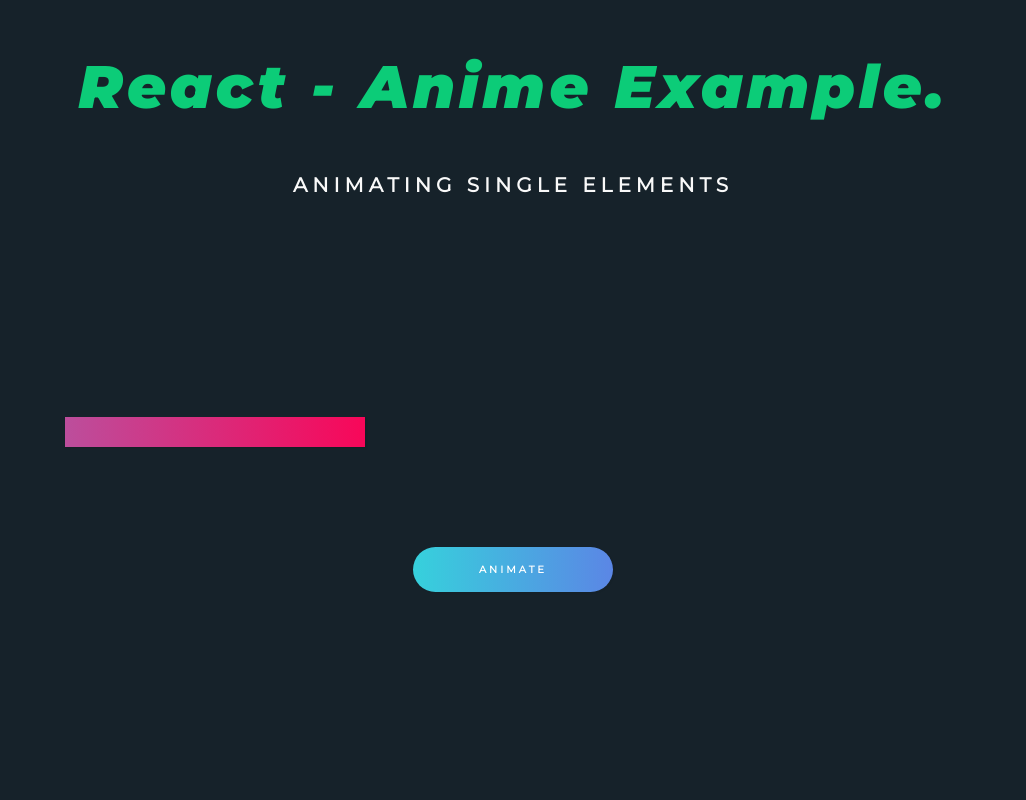
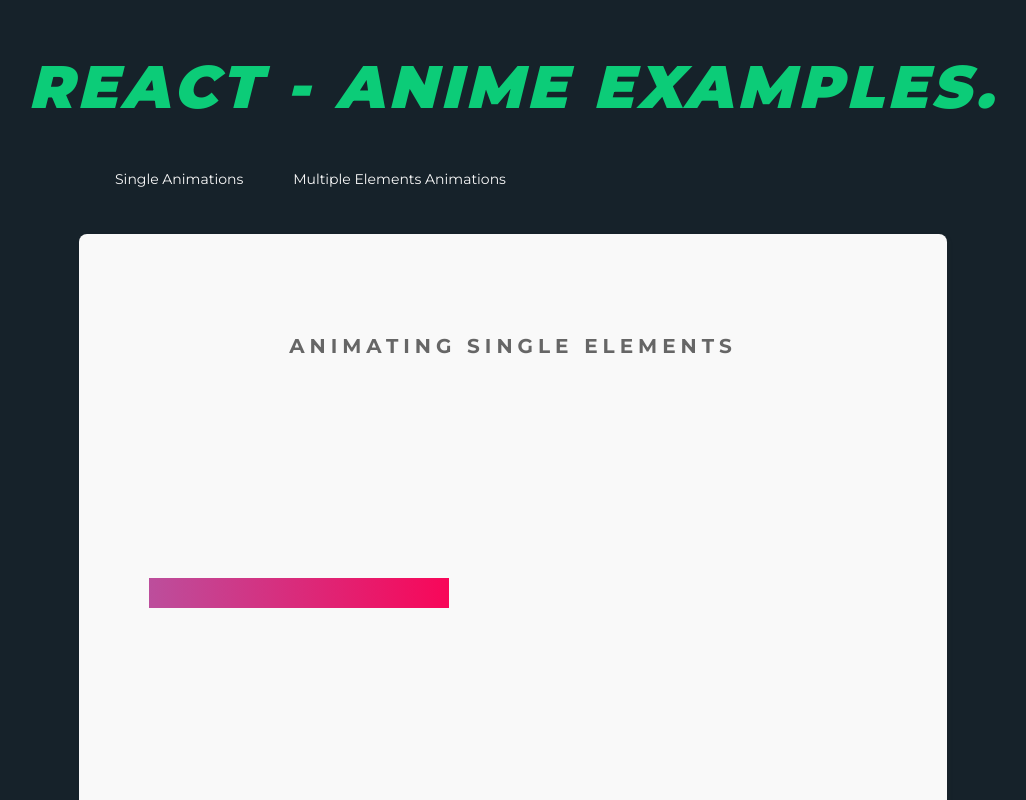
Before and after one commit to iykazrji/React-AnimeJS-Examples, a React (Create React App) app: page / in a window 1280 px wide. Shown: the whole page, without its empty margins (127-1153 px from the left). Built offline with nearby package versions, Linux system fonts and the light colour scheme.

Commit message:
Added Single animations page

```diff
--- a/public/index.html
+++ b/public/index.html
@@ -11,7 +11,8 @@
     <link rel="manifest" href="%PUBLIC_URL%/manifest.json">
     <link rel="shortcut icon" href="%PUBLIC_URL%/favicon.ico">
     <link href="https://fonts.googleapis.com/css?family=Montserrat" rel="stylesheet">
-    <link href="https://fonts.googleapis.com/css?family=Montserrat:900i" rel="stylesheet">
+    <link href="https://fonts.googleapis.com/css?family=Montserrat:700" rel="stylesheet">
+    <link href="https://fonts.googleapis.com/css?family=Montserrat:900" rel="stylesheet">
     <!--
       Notice the use of %PUBLIC_URL% in the tags above.
       It will be replaced with the URL of the `public` folder during the build.
--- a/src/App.js
+++ b/src/App.js
@@ -1,20 +1,25 @@
-import React, { Component } from 'react';
-import {
-  BrowserRouter as Router,
-  Route,
-  Switch,
-} from 'react-router-dom'
-
-import SingleAnimations from './pages/single-animations/single-animations.js'
-import SingleAnimation from './pages/single-animations/single-animations.js';
+import React, { Component } from "react";
+import { BrowserRouter as Router, Route, Switch } from "react-router-dom";
+import Styled from "styled-components";
+import SingleAnimation from "./pages/single-animations/single-animations.js";
+import MultipleAnimations from "./pages/multiple-animations/multiple-animaitons.js";
+import { MenuComponent } from "./components/menu-component";
+import { PageTitleSpan1, PageTitleContainer, AppWrapper, MenuWrapper } from "./styled-components";
 
 class App extends Component {
   render() {
     return (
       <Router>
-        <Switch>
-          <Route path='/' component={SingleAnimation} />
-        </Switch>
+        <AppWrapper>
+          <PageTitleContainer>
+            <PageTitleSpan1>React - Anime Examples.</PageTitleSpan1>
+          </PageTitleContainer>
+          <MenuWrapper>
+            <MenuComponent />
+          </MenuWrapper>
+            <Route exact path="/" component={SingleAnimation} />
+            <Route path="/multiple-animations" component={MultipleAnimations} />
+          </AppWrapper>
       </Router>
     );
   }
--- /dev/null
+++ b/src/components/menu-component.js
@@ -0,0 +1,30 @@
+import React from 'react';
+import { Link } from 'react-router-dom';
+import Styled from 'styled-components';
+
+const MenuComponentUl = Styled.ul`
+    list-style: none;
+    display: flex;
+    flex-direction: row;
+    padding: 0px;
+    align-items: center;
+    justify-content: center;
+    flex-spacing: space-around;
+    color: #f9f9f9;
+    li{
+        margin-left: 50px;
+        a{
+            color: #f9f9f9;
+            text-decoration: none;
+            font-size: 14px;
+        }
+    }
+`
+export const MenuComponent  = (props)=>{
+    return(
+         <MenuComponentUl>
+            <li><Link to="/">Single Animations</Link></li>
+            <li><Link to="/multiple-animations">Multiple Elements Animations</Link></li>
+         </MenuComponentUl>
+    )
+}
--- /dev/null
+++ b/src/pages/multiple-animations/multiple-animaitons.js
@@ -0,0 +1,23 @@
+import React, { Component } from 'react';
+import Styled from 'styled-components';
+
+import { BgContainer, PageTitleP1, AnimationContainer, AnimeButton } from "../../styled-components";
+
+
+
+class MultipleAnimations extends Component {
+    render() {
+        return (
+            <div>
+                <BgContainer>
+                    <PageTitleP1>Multiple Animations</PageTitleP1>
+                    <AnimationContainer>
+                        <AnimeButton href="#"> Animation </AnimeButton>
+                    </AnimationContainer>
+                </BgContainer>
+            </div>
+        );
+    }
+}
+
+export default MultipleAnimations;
--- a/src/pages/single-animations/single-animations.js
+++ b/src/pages/single-animations/single-animations.js
@@ -10,7 +10,7 @@
   AnimeElement,
   AnimeButton,
   PageTitleP1
-} from "./styled-components";
+} from "../../styled-components";
 
 const AnimateElement = (target, animate) => {
   console.log("target: " + target);
@@ -57,11 +57,8 @@
   render() {
     return (
       <div>
-        <BgContainer>
-          <PageTitleContainer>
-            <PageTitleSpan1>React - Anime Example.</PageTitleSpan1>
-            <PageTitleP1>Animating Single Elements</PageTitleP1>
-          </PageTitleContainer>
+        <BgContainer className="bg-container">
+         <PageTitleP1>Animating Single Elements</PageTitleP1>
           <AnimationContainer>
             <AnimeElement
               id="anime-element"
--- a/src/pages/single-animations/styled-components.js
+++ b/src/styled-components.js
@@ -1,20 +1,16 @@
 import Styled from "styled-components";
 
 export const BgContainer = Styled.div`
-    background: linear-gradient(#16222A, #16222A);
-    height: 100vh;
-    width: 100vw;
-`;
-export const PageTitleContainer = Styled.div`
-    position: relative;
-    width: 100%;
-    display: block;
-    align-items: center;
-    padding-top: 50px;
+    width: 60%;
+    background-color: #f9f9f9;
+    margin: 0 auto;
+    padding: 50px;
+    box-shadow: 2px 2px 4px rgba(50, 50, 50, 0.12);
+    border-radius: 8px;
 `;
 export const PageTitleSpan1 = Styled.span`
     font-weight: 800;
-    font-style: italic; #5B86E5
+    font-style: italic;
     text-transform: uppercase;
     display: block;
     color: #0CCC78;
@@ -26,7 +22,7 @@
     letter-spacing: 4px;
 `;
 export const AnimationContainer = Styled.div`
-    width: 70%;
+    width: 100%;
     margin: 0 auto;
     margin-top: 100px;
     display: flex;
@@ -38,7 +34,6 @@
     height: 30px;
     width: 300px;
     background: linear-gradient(90deg, #bc4e9c, #f80759);
-    box-shadow: 1px 1px 2px rgba(20, 20, 20, 0.2);
     margin-top: 100px;
 `;
 export const AnimeButton = Styled.button`
@@ -51,12 +46,12 @@
     box-shadow: 1px 1px 2px rgba(20, 20, 20, 0.08);
     outline: none;
     border: none;
-    font-weight: 800;
+    font-weight: 700;
     text-transform: uppercase;
     letter-spacing: 3px;
     font-size: 10px;
     font-family: 'Montserrat', sans-serif;
-    margin-top: 100px;
+    margin-top: 200px;
     cursor: pointer;
     border-radius: 32px;
     transition: all 0.1s ease-in;
@@ -64,10 +59,36 @@
 
 export const PageTitleP1 = Styled.p`
     font-size: 20px;
-    font-weight: 800;
+    font-weight: 700;
+    font-family: 'Montserrat', sans-serif;
     text-align: center;
-    color: #f9f9f9;
+    color: #666;
     text-transform: uppercase;
     letter-spacing: 5px;
     margin-top: 50px;
 `;
+
+export const PageTitleContainer = Styled.div`
+    position: relative;
+    width: 100%;
+    display: block;
+    align-items: center;
+    padding-top: 50px;
+`;
+
+export const AppWrapper = Styled.div`
+    max-width: 100vw;
+    overflow: hidden;
+    background: linear-gradient(#16222A, #16222A);
+    height: 100vh;
+    width: 100vw;
+`;
+
+export const MenuWrapper = Styled.div`
+    display: flex;
+    width: 70%;
+    margin: 0 auto;
+    flex-direction: row;
+    padding-top: 30px;
+    padding-bottom: 30px;
+`;
```
